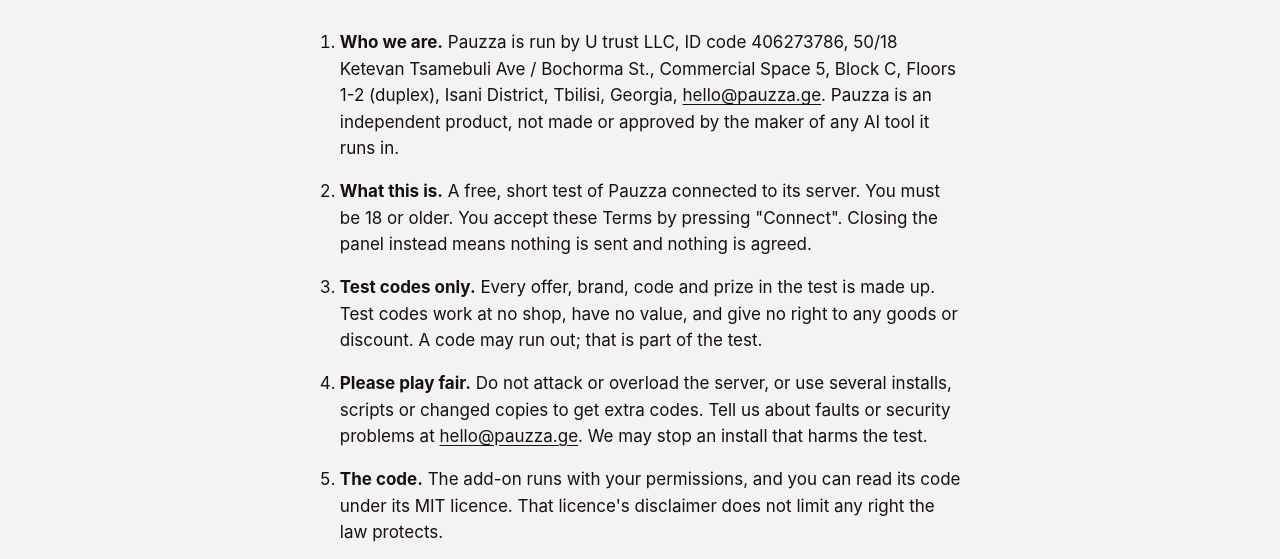
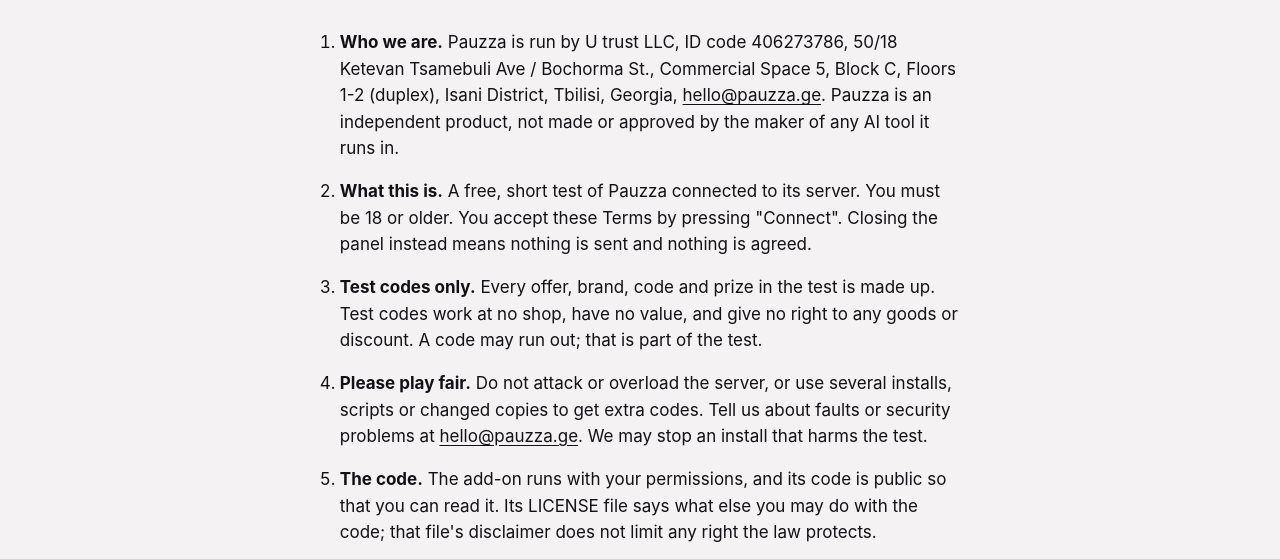
Before and after one commit to pauzza-app/pauzza-site, a plain HTML site: page terms.html in a window 1280 px wide. Shown: the part 195-754 px from the top of the page. Drawn offline with Linux system fonts and the light colour scheme.

Commit message:
Licence wording: the code is public to read

```diff
--- a/terms.html
+++ b/terms.html
@@ -28,7 +28,7 @@
     <li><p><strong>What this is.</strong> A free, short test of Pauzza connected to its server. You must be 18 or older. You accept these Terms by pressing "Connect". Closing the panel instead means nothing is sent and nothing is agreed.</p></li>
     <li><p><strong>Test codes only.</strong> Every offer, brand, code and prize in the test is made up. Test codes work at no shop, have no value, and give no right to any goods or discount. A code may run out; that is part of the test.</p></li>
     <li><p><strong>Please play fair.</strong> Do not attack or overload the server, or use several installs, scripts or changed copies to get extra codes. Tell us about faults or security problems at <a href="mailto:hello@pauzza.ge">hello@pauzza.ge</a>. We may stop an install that harms the test.</p></li>
-    <li><p><strong>The code.</strong> The add-on runs with your permissions, and you can read its code under its MIT licence. That licence's disclaimer does not limit any right the law protects.</p></li>
+    <li><p><strong>The code.</strong> The add-on runs with your permissions, and its code is public so that you can read it. Its LICENSE file says what else you may do with the code; that file's disclaimer does not limit any right the law protects.</p></li>
     <li><p><strong>Stopping.</strong> You can disconnect at any time, free of charge, in ⚙. The test ends on 25 November 2026, or earlier for a good reason such as a fault or security. We may extend it by up to 7 days and will say so in the add-on. Real offers are not part of this test; they will need new terms and a new "Connect" press.</p></li>
     <li><p><strong>Responsibility.</strong> As this is a free test, we are responsible for foreseeable direct damage we cause by breaching these Terms, up to 100 GEL per event for ordinary negligence. This does not limit responsibility for death or injury, for intentional damage or gross negligence, or any right Georgian consumer or data-protection law protects.</p></li>
     <li><p><strong>Law and complaints.</strong> Georgian law applies. Write to <a href="mailto:hello@pauzza.ge">hello@pauzza.ge</a>; we answer within 10 working days. You can also go to the Competition and Consumer Protection Agency, the State Audit Service or a Georgian court. Unclear wording is read in your favour.</p></li>
```
Also changed, not shown: index.html (+1 -1 lines).
